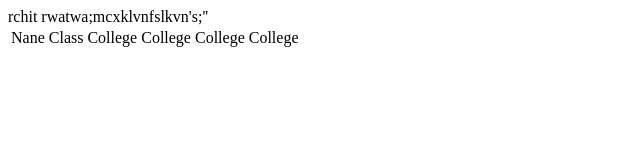
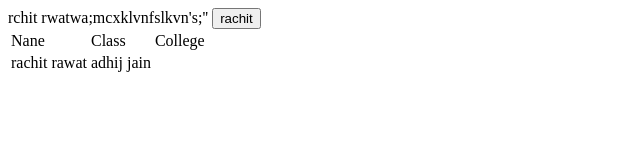
Before and after one commit to rachitthakur311/git-project, a plain HTML site: page index.html in a window 1280 px wide. Shown: the whole page, without its empty margins (0-640 px from the left). Drawn offline with Linux system fonts and the light colour scheme.

Commit message:
added button

```diff
--- a/index.html
+++ b/index.html
@@ -13,9 +13,11 @@
             <td>Nane</td>
             <td>Class</td>
             <td>College</td>
-            <td>College</td>
-            <td>College</td>
-            <td>College</td>
+            <tr>
+                <td>rachit rawat</td>
+                <td>adhij jain</td>
+            </tr>
+            <button>rachit</button>
         </tr>
     </table>
 </body>
```
